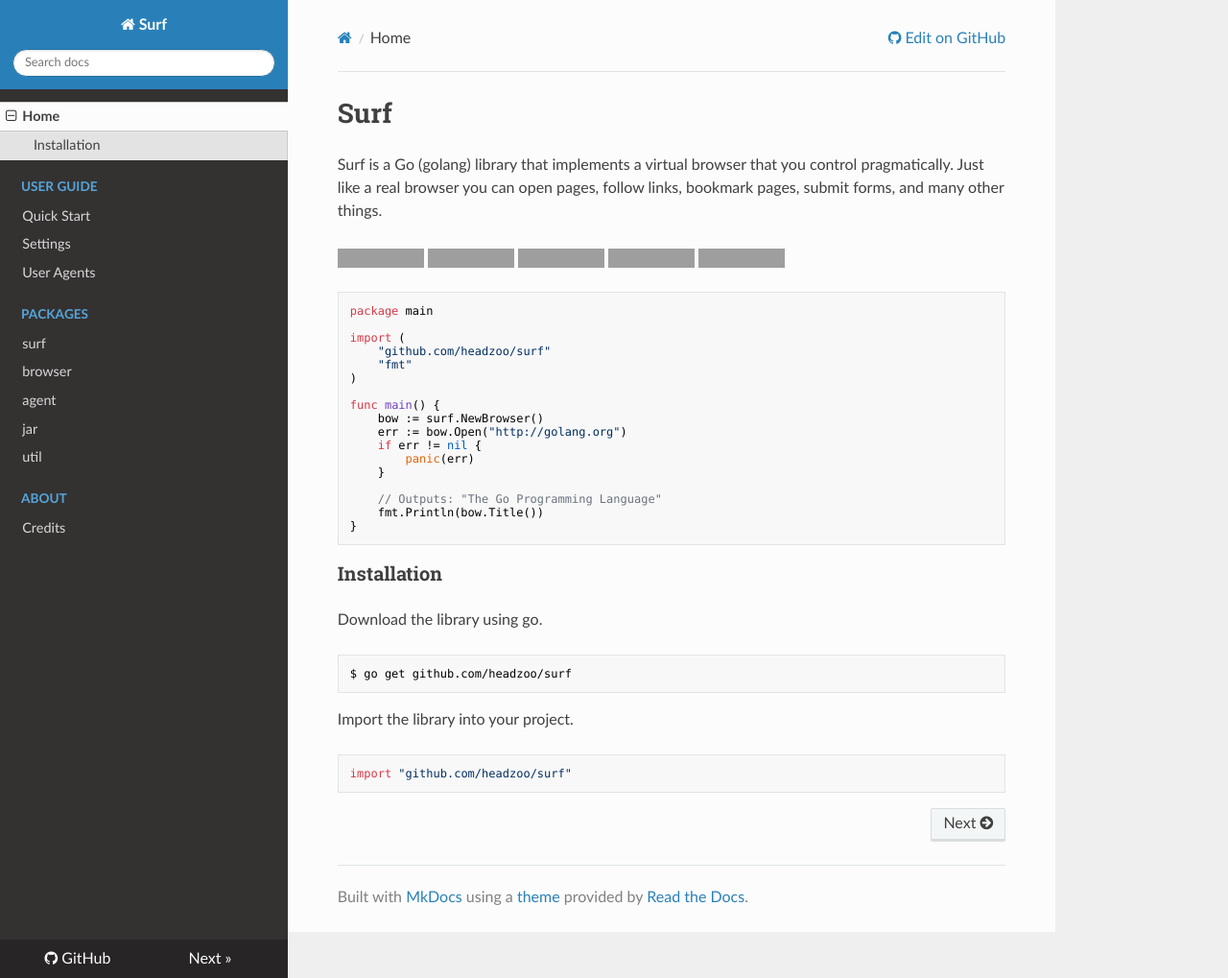
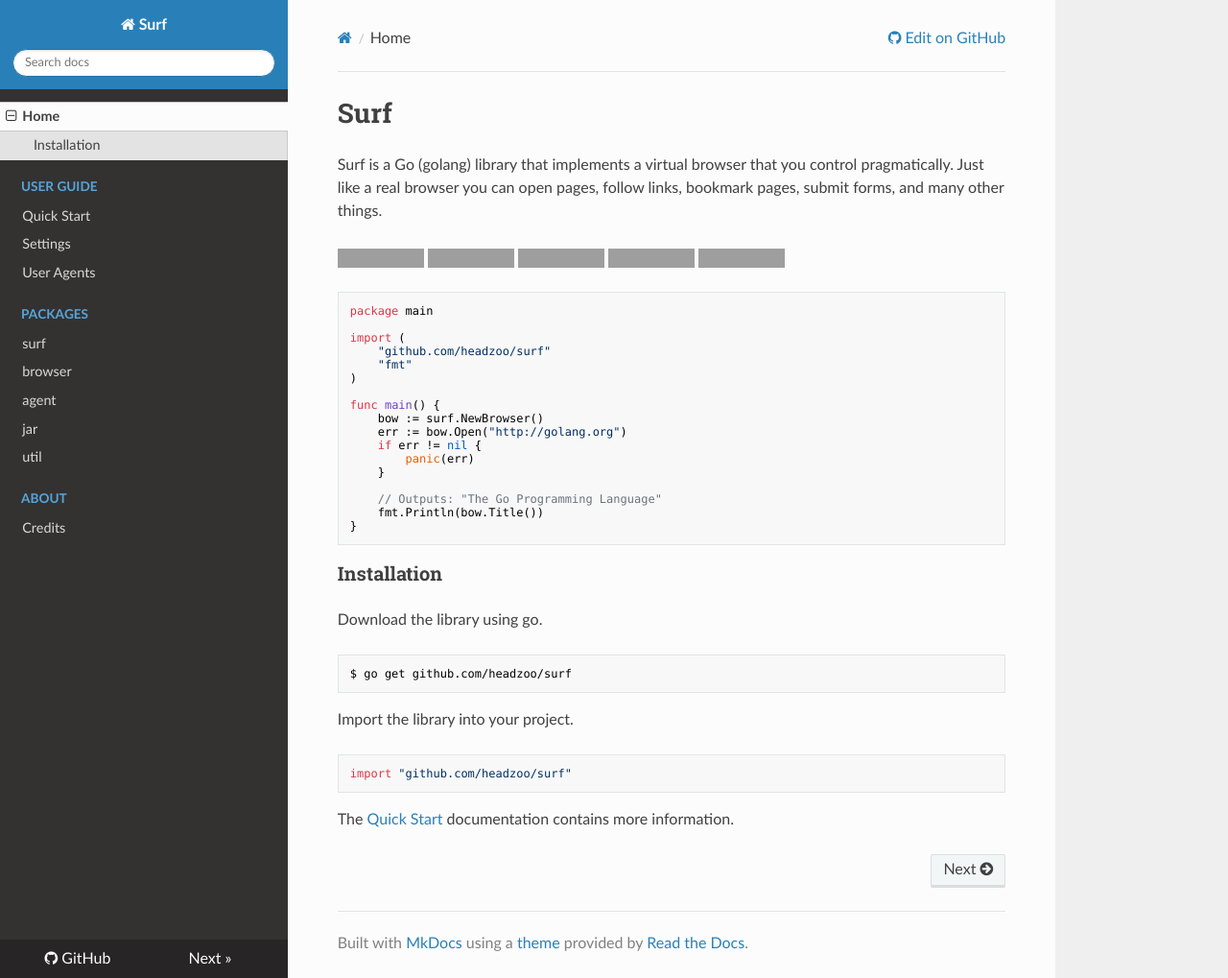
Before and after one commit to headzoo/surf, an MkDocs documentation site: the page built from docs/index.md, in a window 1280 px wide and 1019 px high. Shown: the whole window at 96% size. Built offline with MkDocs 1.6.1, drawn with Linux system fonts in a browser that asks for light colours; nearby versions of some CDN libraries; old or Windows-style settings are respelled for this version of MkDocs; grey boxes are pictures that could not be loaded.

Commit message:
Updated docs
[ci skip]

````diff
--- a/docs/index.md
+++ b/docs/index.md
@@ -1,5 +1,4 @@
 # Surf
-
 Surf is a Go (golang) library that implements a virtual browser that you control pragmatically. Just like a real
 browser you can open pages, follow links, bookmark pages, submit forms, and many other things.
 
@@ -43,3 +42,5 @@ Import the library into your project.
 ```go
 import "github.com/headzoo/surf"
 ```
+
+The [Quick Start](/quick_start) documentation contains more information.
````
